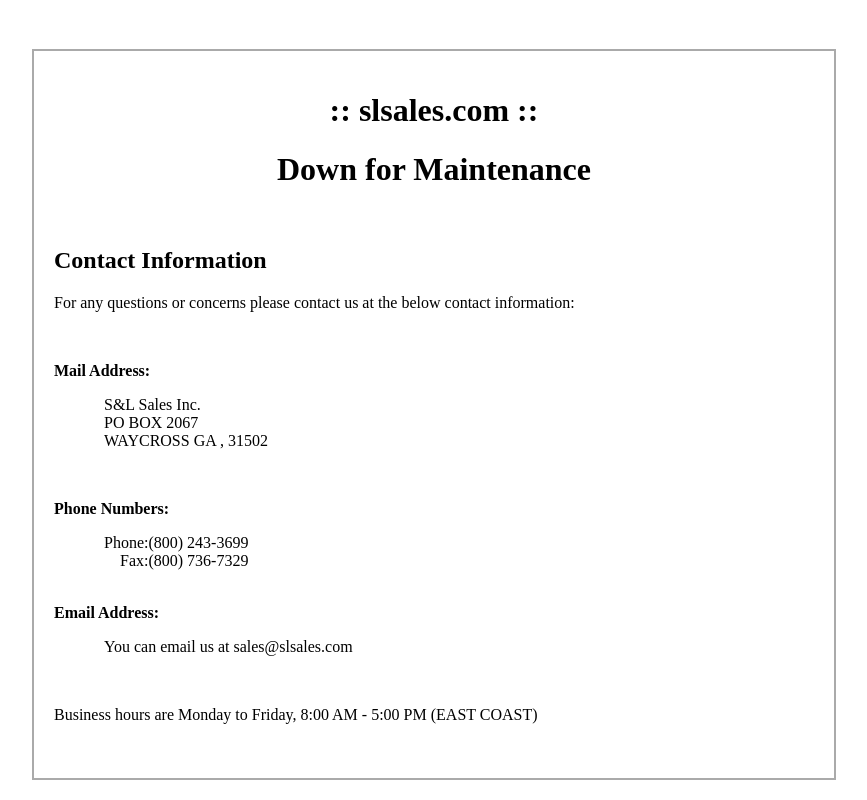
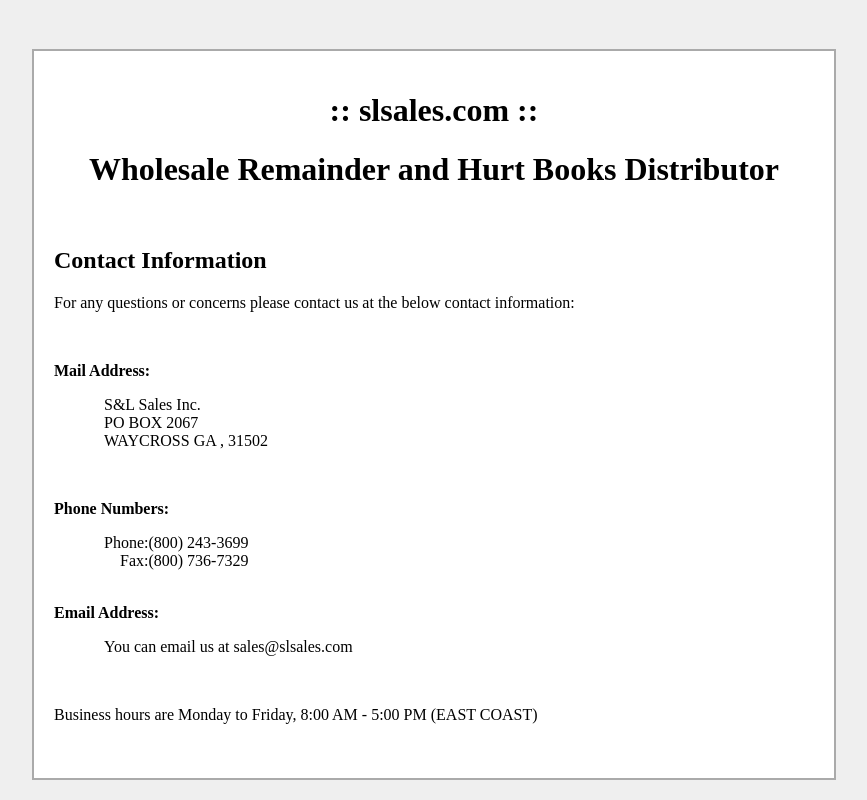
Before and after one commit to slsales/slsales.github.io, a plain HTML site: page index.html in a window 1280 px wide. Shown: the whole page, without its empty margins (206-1073 px from the left). Drawn offline with Linux system fonts and the light colour scheme.

Commit message:
Update index.html

```diff
--- a/index.html
+++ b/index.html
@@ -13,7 +13,7 @@
 
 </style>
 <head>
-<body>
+<body style="background: #efefef">
 
 <br /><br />
 
@@ -22,7 +22,7 @@
 
         <h1>:: slsales.com ::</h1>
 
-        <h1>Down for Maintenance</h1>
+        <h1>Wholesale Remainder and Hurt Books Distributor</h1>
 
      </div>
 
```
